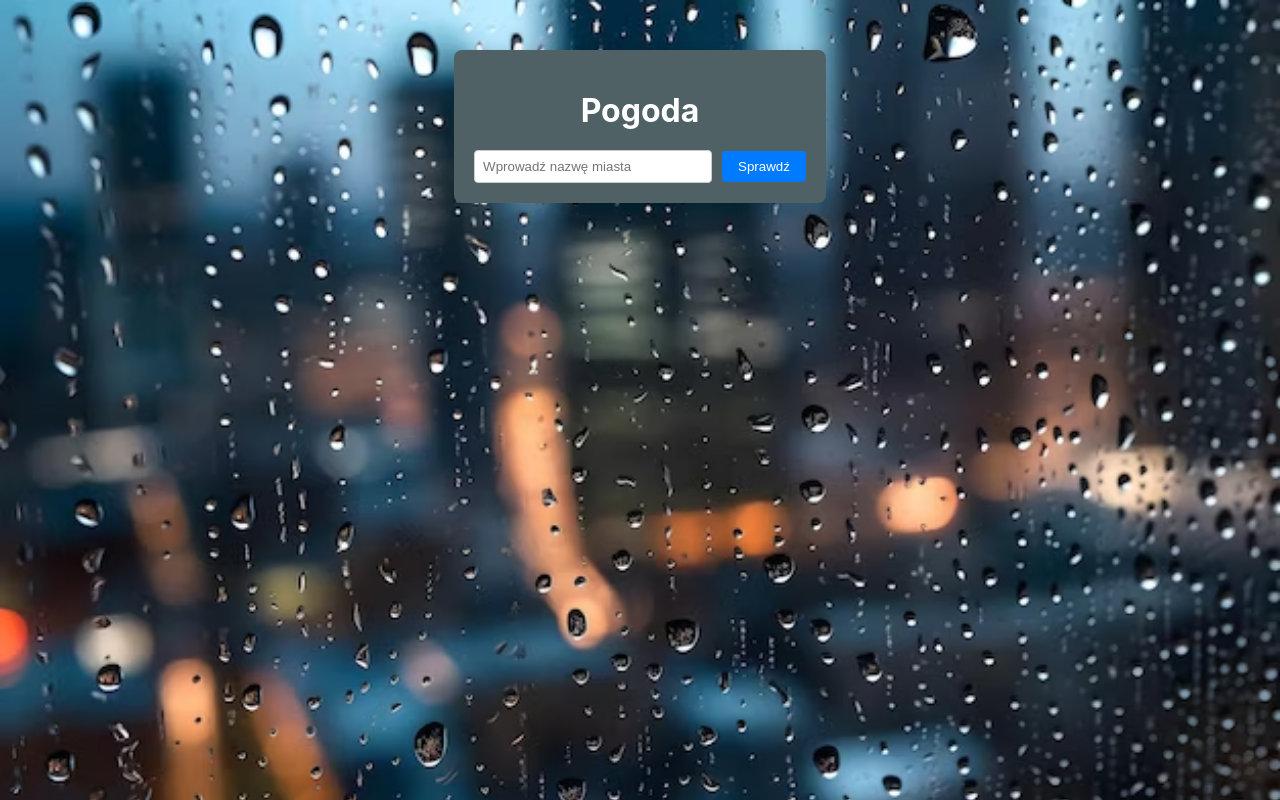
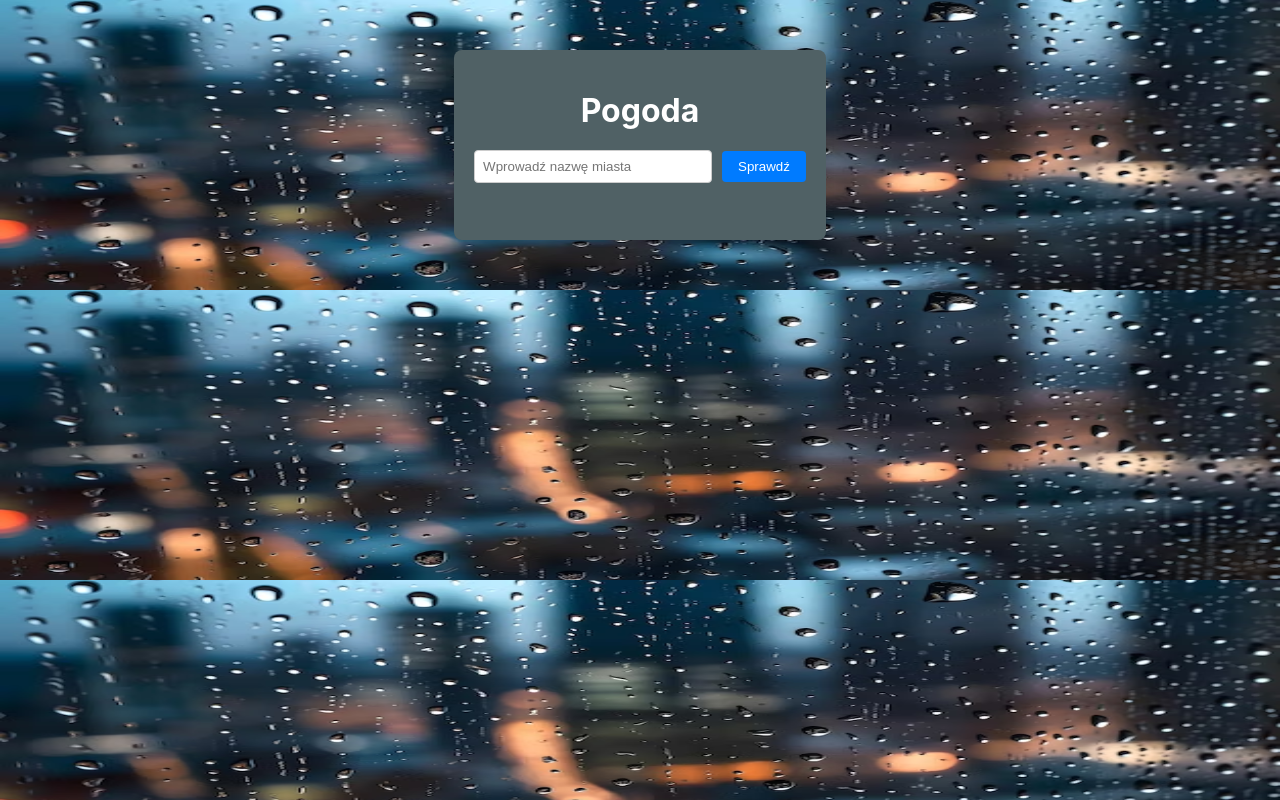
Before and after one commit to AndriiStafiniak/weather-app-react, a React (Create React App) app: page / in a window 1280 px wide. Built offline with nearby package versions, Linux system fonts and the light colour scheme.

Commit message:
change style.css

```diff
--- a/src/App.css
+++ b/src/App.css
@@ -4,9 +4,12 @@ body {
    align-items: center;
    background-image: url(../public/backround.avif);
    background-size: cover;
+   background-repeat: round;
+
 }
 
 .container {
+   min-height: 150px;
    color: #ffffff;
    margin: 0 auto;
    max-width: 400px;
```
